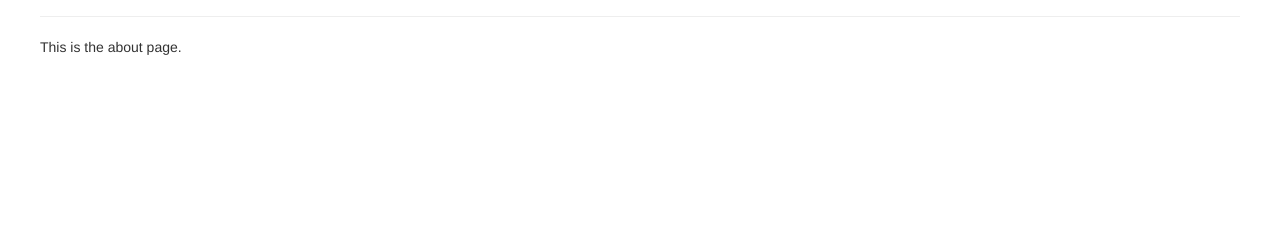
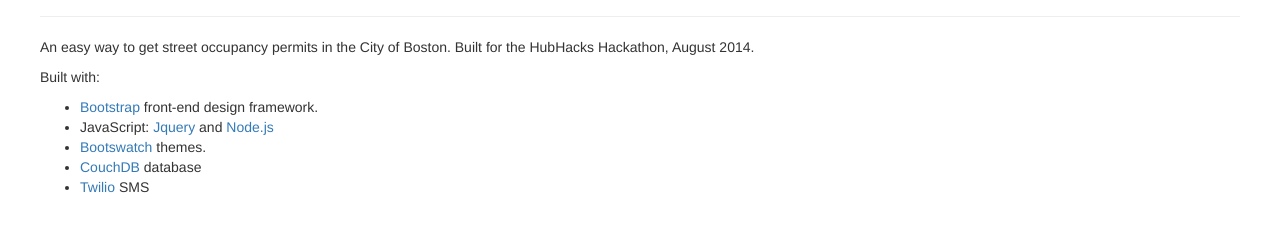
Before and after one commit to mheadd/streetpermit.me, a plain HTML site: page about.html in a window 1280 px wide. Shown: the part 98-330 px from the top of the page. Drawn offline with nearby package versions, Linux system fonts and the light colour scheme.

Commit message:
Update about.html

```diff
--- a/about.html
+++ b/about.html
@@ -51,9 +51,16 @@
         <h1>Get Your Permit</h1>
       </div>
 
-      <p>This is the about page.</p>
+      <p>An easy way to get street occupancy permits in the City of Boston. Built for the <a href="http://hubhacks.challengepost.com/"></a>HubHacks Hackathon</a>, August 2014.</p>
 
-
+      <p>Built with:</p>
+      <ul>
+        <li><a href="http://getbootstrap.com/">Bootstrap</a> front-end design framework.</li>
+        <li>JavaScript: <a href="http://jquery.com/">Jquery</a> and <a href="http://nodejs.org/">Node.js</a></li>
+        <li><a href="http://bootswatch.com/">Bootswatch</a> themes.</li>
+        <li><a href="http://couchdb.apache.org/">CouchDB</a> database</li>
+        <li><a href="https://www.twilio.com/">Twilio</a> SMS</li>
+      </ul>
     </div> <!-- /container -->
 
 
@@ -61,13 +68,6 @@
     <script src="https://ajax.googleapis.com/ajax/libs/jquery/1.11.0/jquery.min.js"></script>
     <script src="js/datepicker/js/bootstrap-datepicker.js"></script>
     <script src="//netdna.bootstrapcdn.com/bootstrap/3.1.1/js/bootstrap.min.js"></script>
-    <script type="text/javascript">
-      $(document).ready(function() {
-        $('.datepicker').datepicker().on('changeDate', function() {
-          $(this).datepicker('hide');
-          $('#NumberOfSpaces').focus();
-        });
-      });
-    </script>
+
   </body>
 </html>
```
